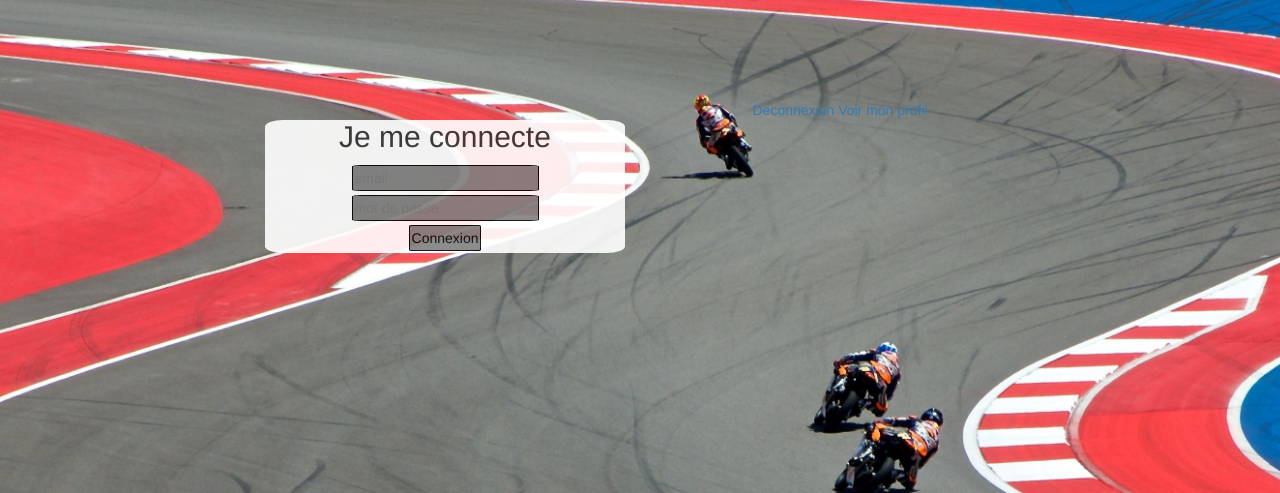
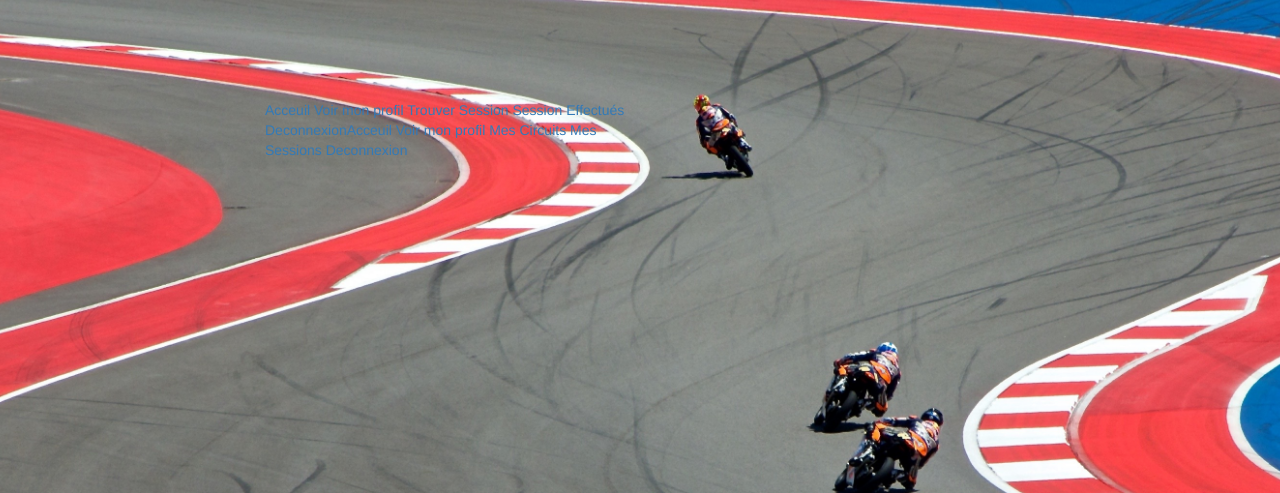
Before and after one commit to LePacko/ProgWeb, a PHP site: page / in a window 1280 px wide. Shown: the part 70-563 px from the top of the page. Run offline with PHP 8.4, Linux system fonts and the light colour scheme; the visitor is signed in with stand-in values (Sample User, id 1).

Commit message:
le module motard !

```diff
--- a/Html/indexTemplate.php
+++ b/Html/indexTemplate.php
@@ -17,28 +17,20 @@
     <div class="container">
         <div class="row">
             <div class="col-md-offset-2 col-md-4">
-
+                <?php
+                    if(!isset($_SESSION['id'])&&!isset($_SESSION['siret'])){
+                        echo'
                             <div id="connection" class="bulle">
                                 <h2>Je me connecte</h2>
-                    <form action="" method="post">
-                        <div>
-                            <input type="email" id="email" name="email_co" class="enterResponses" placeholder="email">
+                                <a href="index.php?module=Connexion&action=formConnexion" class="enterResponses">Je me connecte</a>
                             </div>
-                        <div>
-                            <input type="password" id="pswd" name="pswd_co"class="enterResponses" placeholder="mot de passe">
-                        </div>
-                        <div>
-                            <button type="submit" class="enterResponses">Connexion</button>
-                        </div>
-                    </form>
-                </div>
+
 
                     </div>
 
                     <div class=" col-md-offset-1 col-md-4">
-            <?php
-            if(!isset($_SESSION['id'])&&!isset($_SESSION['siret'])){
-                echo'
+
+
 
                         <div id="creation compte" class="bulle">
                             <h2>je crée mon compte</h2>
@@ -51,8 +43,20 @@
                         </div>';
                     }
                     else {
-                echo '<a href="index.php?module=Connexion&action=deconnexion" >Deconnexion</a>
-                <a href="index.php?module=Connexion&action=profil">Voir mon profil</a>';
+                        if(isset($_SESSION['id'])){
+                            echo '<a href="index.php?module=Motard&action=acceuil">Acceuil</a>
+                            <a href="index.php?module=Motard&action=profil">Voir mon profil</a>
+                            <a href="index.php?module=Motard&action=session">Trouver Session</a>
+                            <a href="index.php?module=Motard&action=effectue">Session Effectués</a>
+                            <a href="index.php?module=Motard&action=deconnexion" >Deconnexion</a>';
+                        }
+                        if(isset($_SESSION['siret'])){
+                            echo '<a href="index.php?module=Connexion&action=acceuil">Acceuil</a>
+                            <a href="index.php?module=Connexion&action=profil">Voir mon profil</a>
+                            <a href="index.php?module=Connexion&action=mescircuits">Mes Circuits</a>
+                            <a href="index.php?module=Connexion&action=messessions">Mes Sessions</a>
+                            <a href="index.php?module=Connexion&action=deconnexion" >Deconnexion</a>';
+                        }
                     }
                 ?>
             </div>
--- a/Module/Module_Connexion/Vue_Connexion.php
+++ b/Module/Module_Connexion/Vue_Connexion.php
@@ -8,12 +8,19 @@
 		}
 
 		function formulaireConnexion () {
-			echo '<h3>CONNEXION</h3>
-				<form action="index.php?module=Connexion&action=connexion" method="post">
-					<p>Identifiant : <input type="text" name="id" /></p>
-					<p>Mot de passe: <input type="password" name="mdp" /></p>
-					<p><input type="submit" value="OK"></p>
-				</form>';
+			echo '<div  id="connection" class="bulle col-md-offset-4 col-md-4">
+			<form action="index.php?module=Connexion&action=connexion" method="post">
+				<div>
+					<input type="text" name="id" class="enterResponses" placeholder="email">
+				</div>
+				<div>
+					<input  type="password" name="mdp" class="enterResponses" placeholder="mot de passe">
+				</div>
+				<div>
+					<button type="submit" class="enterResponses">Connexion</button>
+				</div>
+			</form>
+		</div>';
 		}
 
 		function afficherProfil($tab)  {
--- /dev/null
+++ b/Module/Module_Motard/Controleur_Motard.php
@@ -0,0 +1,37 @@
+<?php
+
+	require_once("./Module/Module_Motard/Modele_Motard.php");
+	require_once("./Module/Module_Motard/Vue_Motard.php");
+
+
+	class Controleur_Motard {
+
+		private $Vue;
+		private $Modele;
+
+		function __construct() {
+			$this->Vue = new Vue_Motard();
+			$this->Modele = new Modele_Motard();
+		}
+
+		function menu() {
+			$action = 'null';
+
+			if (isset($_GET['action'])) {
+				$action = $_GET['action'];
+			}
+
+			switch($action) {
+
+                case 'profil';
+                echo'bite';
+                 break;
+
+			}
+
+		}
+
+	}
+
+
+?>
--- /dev/null
+++ b/Module/Module_Motard/Modele_Motard.php
@@ -0,0 +1,14 @@
+<?php
+
+include_once("./ConnexionBD_iut.php");
+	class Modele_Motard extends ConnexionBD_iut {
+
+		function __construct() {
+			parent::init();
+
+		}
+
+	}
+
+
+?>
--- /dev/null
+++ b/Module/Module_Motard/Module_Motard.php
@@ -0,0 +1,17 @@
+<?php
+
+	require_once("./Module/Module_Motard/Controleur_Motard.php");
+
+	class Module_Motard {
+
+		private $Controleur;
+
+		function __construct() {
+			$this->Controleur = new Controleur_Motard();
+			$this->Controleur->menu();
+		}
+
+	}
+
+
+?>
--- /dev/null
+++ b/Module/Module_Motard/Vue_Motard.php
@@ -0,0 +1,15 @@
+<?php
+
+
+	class Vue_Motard {
+
+		function __construct() {
+
+		}
+
+		function formulaireMotard () {
+			echo '';
+		}
+	}
+
+?>
--- a/index.php
+++ b/index.php
@@ -2,6 +2,7 @@
 	<?php
 	require_once("./Module/Module_Connexion/Module_Connexion.php");
 	require_once("./Module/Module_CreationCompte/Module_CreationCompte.php");
+	require_once("./Module/Module_Motard/Module_Motard.php");
 
 		if(!isset($_SESSION['login']) && !defined('CONST_INCLUDE')){
    	 	session_start();
@@ -20,6 +21,8 @@ if (isset($_GET['module'])) {
 		case 'Connexion':
 			$controleurConnexion = new Module_Connexion();
 		break;
+		case 'Motard':
+			$controleurMotard = new Module_Motard();
 		default :
 
 		break;
```
Lines whose indentation alone changed are shown as unchanged.
